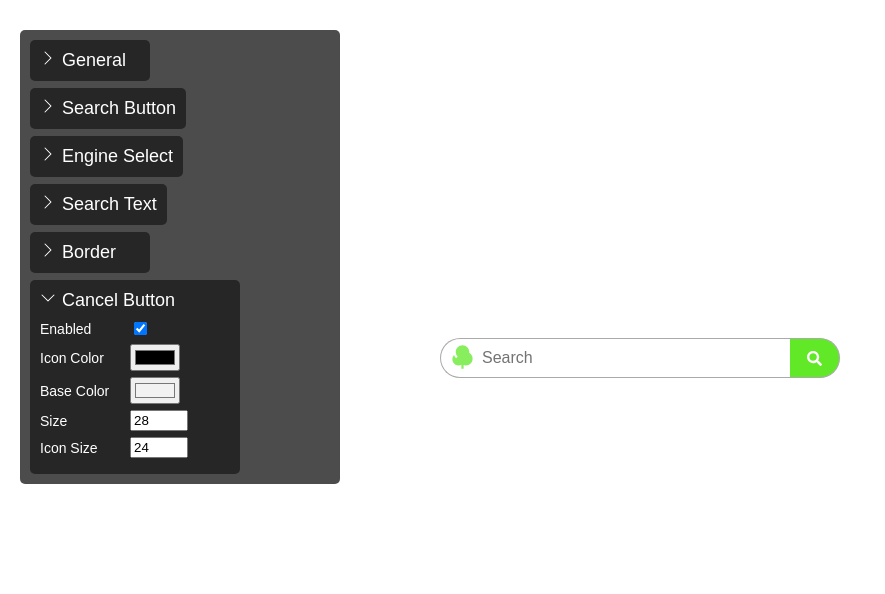
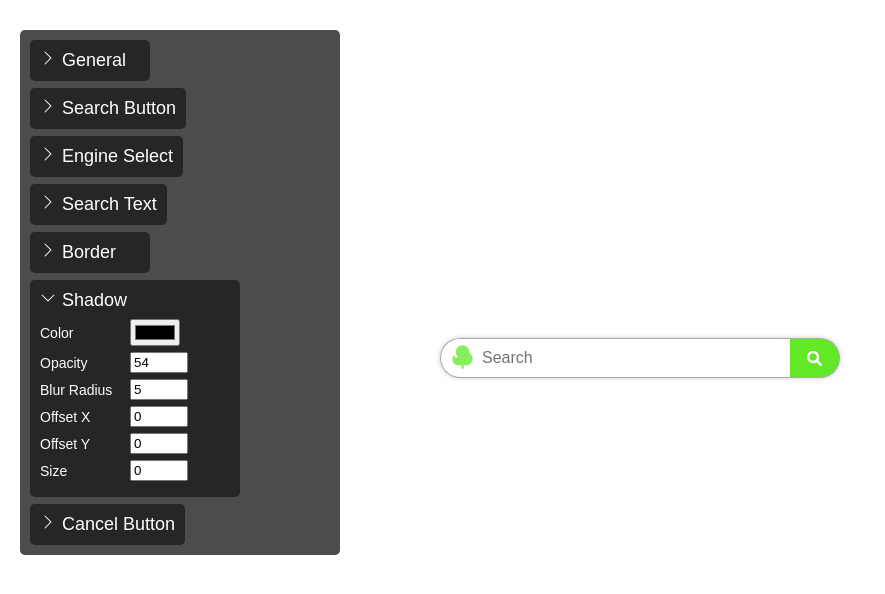
Before and after one commit to MitchCarothers/startspace-a3, a React (Create React App) app: page / in a window 1280 px wide. Shown: the top 594 px of the page, without its empty margins (0-885 px from the left). Built offline with nearby package versions, Linux system fonts and the light colour scheme.

Commit message:
Added Searchbar Shadow customization UI

```diff
--- a/src/Components/Searchbar/UI.js
+++ b/src/Components/Searchbar/UI.js
@@ -12,7 +12,8 @@ export default function UI({styles, setStyles, properties, setProperties}) {
   let [isEngineSelectOpen, setIsEngineSelectOpen] = useState(false);
   let [isSearchTextOpen, setIsSearchTextOpen] = useState(false);
   let [isPlaceholderOpen, setIsPlaceholderOpen] = useState(false);
-  let [isCancelButtonOpen, setIsCancelButtonOpen] = useState(true);
+  let [isCancelButtonOpen, setIsCancelButtonOpen] = useState(false);
+  let [isShadowOpen, setIsShadowOpen] = useState(true);
 
   return(
     <div className="ui">
@@ -57,6 +58,23 @@ export default function UI({styles, setStyles, properties, setProperties}) {
               result[".searchForm > :first-child:not(.searchButton)"]["background-color"] = e.target.value;
               result[".searchForm > :last-child:not(.searchButton)"]["background-color"] = e.target.value;
               result[".searchForm > :not(:first-child):not(:last-child)"]["background-color"] = e.target.value;
+              setStyles(result);
+            }}
+          />
+          <Property
+            label={"Radius"}
+            type={"number"}
+            value={removeUnit(styles[".searchForm > :first-child"]["border-top-left-radius"])}
+            min={"0"}
+            max={"200"}
+            action={(e) => {
+              let result = {...styles};
+              e = minMaxChecker(e);
+              result[".searchForm > :first-child"]["border-top-left-radius"] = `${e.target.value}px`;
+              result[".searchForm > :first-child"]["border-bottom-left-radius"] = `${e.target.value}px`;
+              result[".searchForm > :last-child"]["border-top-right-radius"] = `${e.target.value}px`;
+              result[".searchForm > :last-child"]["border-bottom-right-radius"] = `${e.target.value}px`;
+              result[".searchForm"]["border-radius"] = `${e.target.value}px`
               setStyles(result);
             }}
           />
@@ -593,12 +611,104 @@ export default function UI({styles, setStyles, properties, setProperties}) {
             label={"Radius"}
             type={"number"}
             value={removeUnit(styles[".searchForm > :first-child"]["border-top-left-radius"])}
+            min={"0"}
+            max={"200"}
             action={(e) => {
               let result = {...styles};
+              e = minMaxChecker(e);
               result[".searchForm > :first-child"]["border-top-left-radius"] = `${e.target.value}px`;
               result[".searchForm > :first-child"]["border-bottom-left-radius"] = `${e.target.value}px`;
               result[".searchForm > :last-child"]["border-top-right-radius"] = `${e.target.value}px`;
               result[".searchForm > :last-child"]["border-bottom-right-radius"] = `${e.target.value}px`;
+              result[".searchForm"]["border-radius"] = `${e.target.value}px`
+              setStyles(result);
+            }}
+          />
+          </>
+        }
+      />
+
+      {/* SHADOW */}
+      <Dropdown
+        state={isShadowOpen}
+        setter={setIsShadowOpen}
+        label={"Shadow"}
+        content={
+          <>
+          <Property
+            label={"Color"}
+            type={"color"}
+            value={styles[":root"]["--searchShadowColorCode"]}
+            action={(e) => {
+              let result = {...styles};
+              result[":root"]["--searchShadowColorCode"] = e.target.value;
+              result[":root"]["--searchShadowColor"] = `${e.target.value}${result[":root"]["--searchShadowOpacity"]}`;
+              setStyles(result);
+            }}
+          />
+          <Property
+            label={"Opacity"}
+            type={"number"}
+            value={parseInt(styles[":root"]["--searchShadowOpacity"], 16)}
+            min={"0"}
+            max={"255"}
+            action={(e) => {
+              let result = {...styles};
+              e = minMaxChecker(e);
+              result[":root"]["--searchShadowOpacity"] = parseInt(e.target.value).toString(16);
+              result[":root"]["--searchShadowColor"] = `${result[":root"]["--searchShadowColorCode"]}${parseInt(e.target.value).toString(16)}`;
+              setStyles(result);
+            }}
+          />
+          <Property
+            label={"Blur Radius"}
+            type={"number"}
+            value={removeUnit(styles[":root"]["--searchShadowBlur"])}
+            min={"0"}
+            max={"30"}
+            action={(e) => {
+              let result = {...styles};
+              e = minMaxChecker(e);
+              result[":root"]["--searchShadowBlur"] = `${e.target.value}px`;
+              setStyles(result);
+            }}
+          />
+          <Property
+            label={"Offset X"}
+            type={"number"}
+            value={removeUnit(styles[":root"]["--searchShadowOffsetX"])}
+            min={"-30"}
+            max={"30"}
+            action={(e) => {
+              let result = {...styles};
+              e = minMaxChecker(e);
+              result[":root"]["--searchShadowOffsetX"] = `${-e.target.value}px`;
+              setStyles(result);
+            }}
+          />
+          <Property
+            label={"Offset Y"}
+            type={"number"}
+            value={removeUnit(styles[":root"]["--searchShadowOffsetY"])}
+            min={"-30"}
+            max={"30"}
+            action={(e) => {
+              let result = {...styles};
+              e = minMaxChecker(e);
+              result[":root"]["--searchShadowOffsetY"] = `${e.target.value}px`;
+              setStyles(result);
+            }}
+          />
+          <Property
+            label={"Size"}
+            type={"number"}
+            value={removeUnit(styles[":root"]["--searchShadowStart"])}
+            min={"0"}
+            max={"20"}
+            action={(e) => {
+              let result = {...styles};
+              e = minMaxChecker(e);
+              result[":root"]["--searchShadowStart"] = `${e.target.value}px`;
               setStyles(result);
             }}
           />
--- a/src/Components/Searchbar/styles.json
+++ b/src/Components/Searchbar/styles.json
@@ -3,7 +3,14 @@
         "--searchHeight": "40px",
         "--engineOffset": "2px",
         "--engineIconOffset": "18px",
-        "--engineSearchHeight": "calc((var(--searchHeight) - 30px - var(--engineOffset)) - var(--engineIconOffset))"
+        "--engineSearchHeight": "calc((var(--searchHeight) - 30px - var(--engineOffset)) - var(--engineIconOffset))",
+        "--searchShadowBlur": "5px",
+        "--searchShadowColorCode": "#000000",
+        "--searchShadowOpacity": "36",
+        "--searchShadowColor": "#00000036",
+        "--searchShadowOffsetX": "0px",
+        "--searchShadowOffsetY": "0px",
+        "--searchShadowStart": "0px"
     },
     ".searchForm > :first-child": {
         "border-style": "solid",
@@ -38,7 +45,9 @@
     ".searchForm": {
         "display": "flex",
         "width": "400px",
-        "height": "var(--searchHeight)"
+        "height": "var(--searchHeight)",
+        "border-radius": "20px",
+        "box-shadow": "var(--searchShadowOffsetX) var(--searchShadowOffsetY) var(--searchShadowBlur) var(--searchShadowStart) var(--searchShadowColor)"
     },
     ".searchText": {
         "flex": "1",
@@ -72,7 +81,8 @@
         "font-size": "12px",
         "color": "#000000",
         "padding-left": "0px",
-        "padding-right": "0px"
+        "padding-right": "0px",
+        "cursor": "pointer"
     },
     ".searchButton:hover": {
         "opacity": "80%",
```
